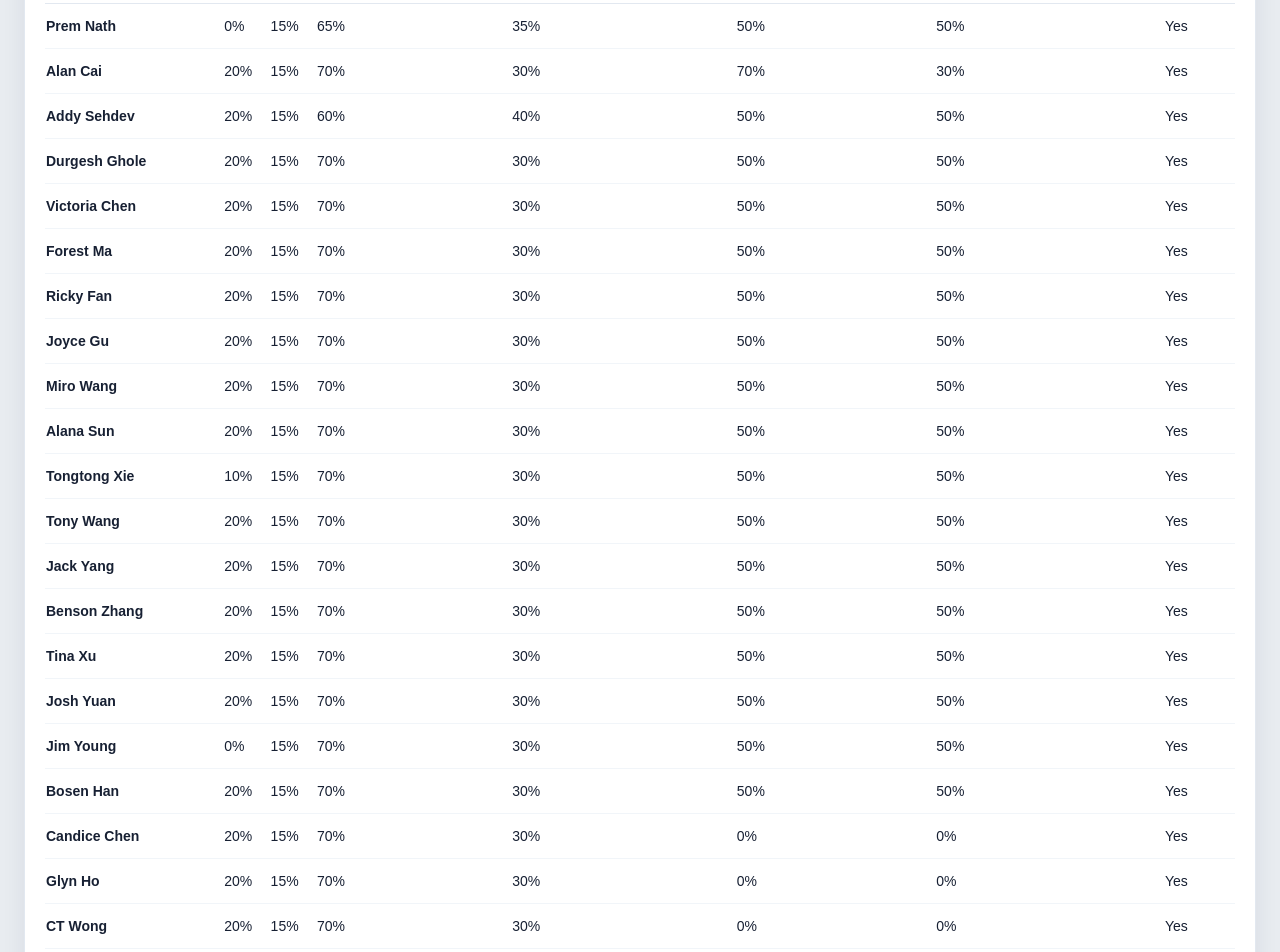
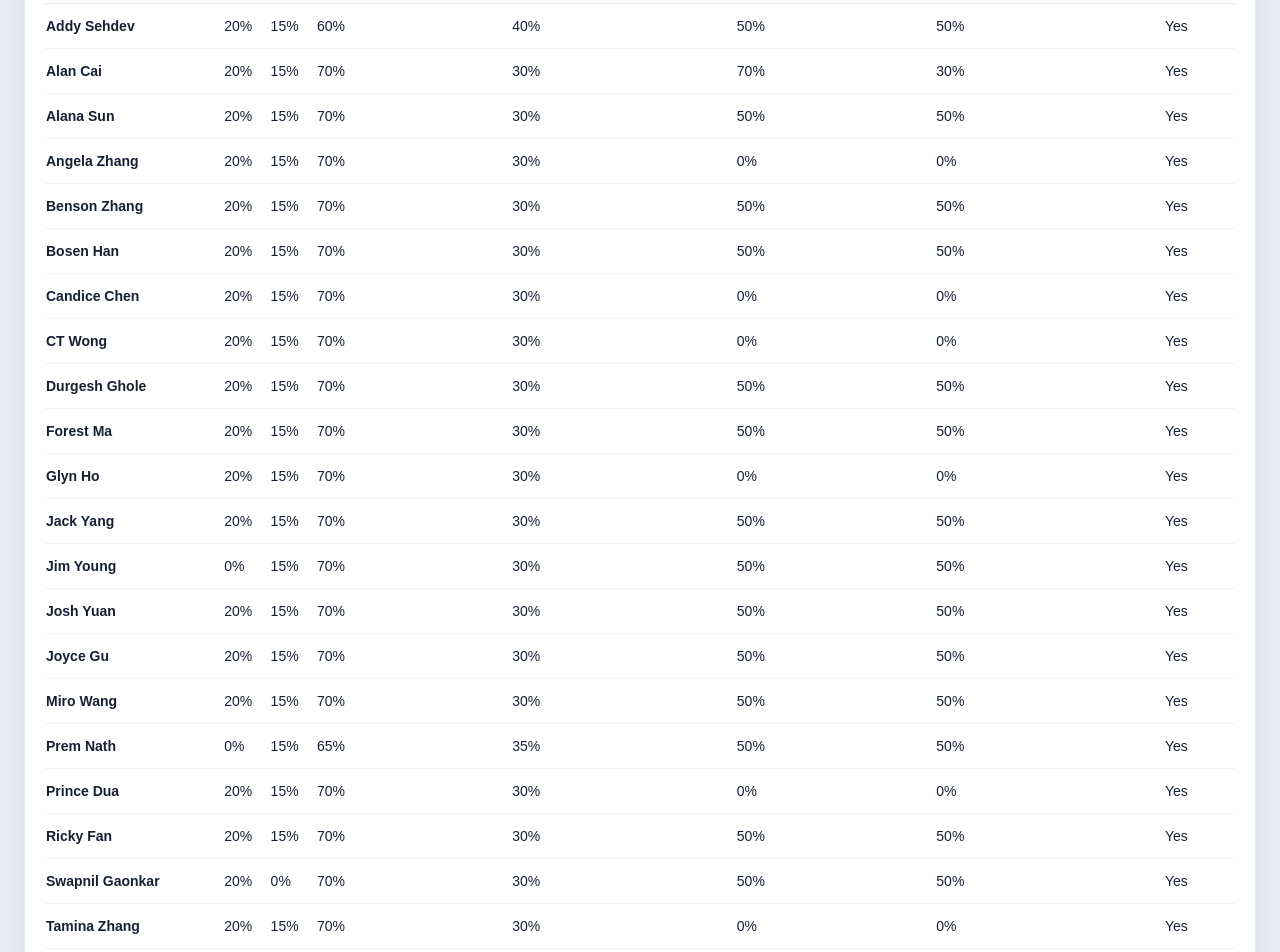
Before and after one commit to alexisgit111/commission-calculator, a Next.js app: page /settings in a window 1280 px wide. Shown: the part 380-1332 px from the top of the page. Built offline with nearby package versions, Linux system fonts and the light colour scheme.

Commit message:
Show distribution totals and sort agent database

```diff
--- a/lib/agents.ts
+++ b/lib/agents.ts
@@ -21,7 +21,8 @@ function normalizeRate(value: string | number | null): string {
   return String(value);
 }
 
-export const agents: AgentSeed[] = agentSplitData.map((agent) => ({
+export const agents: AgentSeed[] = agentSplitData
+  .map((agent) => ({
     ...agent,
     withholdingTaxRate: normalizeRate(agent.withholdingTaxRate),
     gstRate: normalizeRate(agent.gstRate),
@@ -29,7 +30,8 @@ export const agents: AgentSeed[] = agentSplitData.map((agent) => ({
     residentialCompanySplit: normalizeRate(agent.residentialCompanySplit),
     commercialLeaseAgentSplit: normalizeRate(agent.commercialLeaseAgentSplit),
     commercialLeaseCompanySplit: normalizeRate(agent.commercialLeaseCompanySplit)
-}));
+  }))
+  .sort((left, right) => left.name.localeCompare(right.name));
 
 export function snapshotAgent(agentId: string): AgentSettingsSnapshot {
   const agent = agents.find((item) => item.id === agentId) ?? agents[0];
--- a/lib/data/agent-splits.json
+++ b/lib/data/agent-splits.json
@@ -1,27 +1,277 @@
 [
-  { "id": "prem-nath", "name": "Prem Nath", "active": true, "withholdingTaxRate": "0", "gstRate": "0.15", "residentialAgentSplit": "0.65", "residentialCompanySplit": "0.35", "commercialLeaseAgentSplit": "0.5", "commercialLeaseCompanySplit": "0.5" },
-  { "id": "alan-cai", "name": "Alan Cai", "active": true, "withholdingTaxRate": "0.2", "gstRate": "0.15", "residentialAgentSplit": "0.7", "residentialCompanySplit": "0.3", "commercialLeaseAgentSplit": "0.7", "commercialLeaseCompanySplit": "0.3" },
-  { "id": "addy-sehdev", "name": "Addy Sehdev", "active": true, "withholdingTaxRate": "0.2", "gstRate": "0.15", "residentialAgentSplit": "0.6", "residentialCompanySplit": "0.4", "commercialLeaseAgentSplit": "0.5", "commercialLeaseCompanySplit": "0.5" },
-  { "id": "durgesh-ghole", "name": "Durgesh Ghole", "active": true, "withholdingTaxRate": "0.2", "gstRate": "0.15", "residentialAgentSplit": "0.7", "residentialCompanySplit": "0.3", "commercialLeaseAgentSplit": "0.5", "commercialLeaseCompanySplit": "0.5" },
-  { "id": "victoria-chen", "name": "Victoria Chen", "active": true, "withholdingTaxRate": "0.2", "gstRate": "0.15", "residentialAgentSplit": "0.7", "residentialCompanySplit": "0.3", "commercialLeaseAgentSplit": "0.5", "commercialLeaseCompanySplit": "0.5" },
-  { "id": "forest-ma", "name": "Forest Ma", "active": true, "withholdingTaxRate": "0.2", "gstRate": "0.15", "residentialAgentSplit": "0.7", "residentialCompanySplit": "0.3", "commercialLeaseAgentSplit": "0.5", "commercialLeaseCompanySplit": "0.5" },
-  { "id": "ricky-fan", "name": "Ricky Fan", "active": true, "withholdingTaxRate": "0.2", "gstRate": "0.15", "residentialAgentSplit": "0.7", "residentialCompanySplit": "0.3", "commercialLeaseAgentSplit": "0.5", "commercialLeaseCompanySplit": "0.5" },
-  { "id": "joyce-gu", "name": "Joyce Gu", "active": true, "withholdingTaxRate": "0.2", "gstRate": "0.15", "residentialAgentSplit": "0.7", "residentialCompanySplit": "0.3", "commercialLeaseAgentSplit": "0.5", "commercialLeaseCompanySplit": "0.5" },
-  { "id": "miro-wang", "name": "Miro Wang", "active": true, "withholdingTaxRate": "0.2", "gstRate": "0.15", "residentialAgentSplit": "0.7", "residentialCompanySplit": "0.3", "commercialLeaseAgentSplit": "0.5", "commercialLeaseCompanySplit": "0.5" },
-  { "id": "alana-sun", "name": "Alana Sun", "active": true, "withholdingTaxRate": "0.2", "gstRate": "0.15", "residentialAgentSplit": "0.7", "residentialCompanySplit": "0.3", "commercialLeaseAgentSplit": "0.5", "commercialLeaseCompanySplit": "0.5" },
-  { "id": "tongtong-xie", "name": "Tongtong Xie", "active": true, "withholdingTaxRate": "0.1", "gstRate": "0.15", "residentialAgentSplit": "0.7", "residentialCompanySplit": "0.3", "commercialLeaseAgentSplit": "0.5", "commercialLeaseCompanySplit": "0.5" },
-  { "id": "tony-wang", "name": "Tony Wang", "active": true, "withholdingTaxRate": "0.2", "gstRate": "0.15", "residentialAgentSplit": "0.7", "residentialCompanySplit": "0.3", "commercialLeaseAgentSplit": "0.5", "commercialLeaseCompanySplit": "0.5" },
-  { "id": "jack-yang", "name": "Jack Yang", "active": true, "withholdingTaxRate": "0.2", "gstRate": "0.15", "residentialAgentSplit": "0.7", "residentialCompanySplit": "0.3", "commercialLeaseAgentSplit": "0.5", "commercialLeaseCompanySplit": "0.5" },
-  { "id": "benson-zhang", "name": "Benson Zhang", "active": true, "withholdingTaxRate": "0.2", "gstRate": "0.15", "residentialAgentSplit": "0.7", "residentialCompanySplit": "0.3", "commercialLeaseAgentSplit": "0.5", "commercialLeaseCompanySplit": "0.5" },
-  { "id": "tina-xu", "name": "Tina Xu", "active": true, "withholdingTaxRate": "0.2", "gstRate": "0.15", "residentialAgentSplit": "0.7", "residentialCompanySplit": "0.3", "commercialLeaseAgentSplit": "0.5", "commercialLeaseCompanySplit": "0.5" },
-  { "id": "josh-yuan", "name": "Josh Yuan", "active": true, "withholdingTaxRate": "0.2", "gstRate": "0.15", "residentialAgentSplit": "0.7", "residentialCompanySplit": "0.3", "commercialLeaseAgentSplit": "0.5", "commercialLeaseCompanySplit": "0.5" },
-  { "id": "jim-young", "name": "Jim Young", "active": true, "withholdingTaxRate": "0", "gstRate": "0.15", "residentialAgentSplit": "0.7", "residentialCompanySplit": "0.3", "commercialLeaseAgentSplit": "0.5", "commercialLeaseCompanySplit": "0.5" },
-  { "id": "bosen-han", "name": "Bosen Han", "active": true, "withholdingTaxRate": "0.2", "gstRate": "0.15", "residentialAgentSplit": "0.7", "residentialCompanySplit": "0.3", "commercialLeaseAgentSplit": "0.5", "commercialLeaseCompanySplit": "0.5" },
-  { "id": "candice-chen", "name": "Candice Chen", "active": true, "withholdingTaxRate": "0.2", "gstRate": "0.15", "residentialAgentSplit": "0.7", "residentialCompanySplit": "0.3", "commercialLeaseAgentSplit": "0", "commercialLeaseCompanySplit": "0" },
-  { "id": "glyn-ho", "name": "Glyn Ho", "active": true, "withholdingTaxRate": "0.2", "gstRate": "0.15", "residentialAgentSplit": "0.7", "residentialCompanySplit": "0.3", "commercialLeaseAgentSplit": "0", "commercialLeaseCompanySplit": "0" },
-  { "id": "ct-wong", "name": "CT Wong", "active": true, "withholdingTaxRate": "0.2", "gstRate": "0.15", "residentialAgentSplit": "0.7", "residentialCompanySplit": "0.3", "commercialLeaseAgentSplit": "0", "commercialLeaseCompanySplit": "0" },
-  { "id": "prince-dua", "name": "Prince Dua", "active": true, "withholdingTaxRate": "0.2", "gstRate": "0.15", "residentialAgentSplit": "0.7", "residentialCompanySplit": "0.3", "commercialLeaseAgentSplit": "0", "commercialLeaseCompanySplit": "0" },
-  { "id": "swapnil-gaonkar", "name": "Swapnil Gaonkar", "active": true, "withholdingTaxRate": "0.2", "gstRate": "0", "residentialAgentSplit": "0.7", "residentialCompanySplit": "0.3", "commercialLeaseAgentSplit": "0.5", "commercialLeaseCompanySplit": "0.5" },
-  { "id": "angela-zhang", "name": "Angela Zhang", "active": true, "withholdingTaxRate": "0.2", "gstRate": "0.15", "residentialAgentSplit": "0.7", "residentialCompanySplit": "0.3", "commercialLeaseAgentSplit": "0", "commercialLeaseCompanySplit": "0" },
-  { "id": "tamina-zhang", "name": "Tamina Zhang", "active": true, "withholdingTaxRate": "0.2", "gstRate": "0.15", "residentialAgentSplit": "0.7", "residentialCompanySplit": "0.3", "commercialLeaseAgentSplit": "0", "commercialLeaseCompanySplit": "0" }
+  {
+    "id": "addy-sehdev",
+    "name": "Addy Sehdev",
+    "active": true,
+    "withholdingTaxRate": "0.2",
+    "gstRate": "0.15",
+    "residentialAgentSplit": "0.6",
+    "residentialCompanySplit": "0.4",
+    "commercialLeaseAgentSplit": "0.5",
+    "commercialLeaseCompanySplit": "0.5"
+  },
+  {
+    "id": "alan-cai",
+    "name": "Alan Cai",
+    "active": true,
+    "withholdingTaxRate": "0.2",
+    "gstRate": "0.15",
+    "residentialAgentSplit": "0.7",
+    "residentialCompanySplit": "0.3",
+    "commercialLeaseAgentSplit": "0.7",
+    "commercialLeaseCompanySplit": "0.3"
+  },
+  {
+    "id": "alana-sun",
+    "name": "Alana Sun",
+    "active": true,
+    "withholdingTaxRate": "0.2",
+    "gstRate": "0.15",
+    "residentialAgentSplit": "0.7",
+    "residentialCompanySplit": "0.3",
+    "commercialLeaseAgentSplit": "0.5",
+    "commercialLeaseCompanySplit": "0.5"
+  },
+  {
+    "id": "angela-zhang",
+    "name": "Angela Zhang",
+    "active": true,
+    "withholdingTaxRate": "0.2",
+    "gstRate": "0.15",
+    "residentialAgentSplit": "0.7",
+    "residentialCompanySplit": "0.3",
+    "commercialLeaseAgentSplit": "0",
+    "commercialLeaseCompanySplit": "0"
+  },
+  {
+    "id": "benson-zhang",
+    "name": "Benson Zhang",
+    "active": true,
+    "withholdingTaxRate": "0.2",
+    "gstRate": "0.15",
+    "residentialAgentSplit": "0.7",
+    "residentialCompanySplit": "0.3",
+    "commercialLeaseAgentSplit": "0.5",
+    "commercialLeaseCompanySplit": "0.5"
+  },
+  {
+    "id": "bosen-han",
+    "name": "Bosen Han",
+    "active": true,
+    "withholdingTaxRate": "0.2",
+    "gstRate": "0.15",
+    "residentialAgentSplit": "0.7",
+    "residentialCompanySplit": "0.3",
+    "commercialLeaseAgentSplit": "0.5",
+    "commercialLeaseCompanySplit": "0.5"
+  },
+  {
+    "id": "candice-chen",
+    "name": "Candice Chen",
+    "active": true,
+    "withholdingTaxRate": "0.2",
+    "gstRate": "0.15",
+    "residentialAgentSplit": "0.7",
+    "residentialCompanySplit": "0.3",
+    "commercialLeaseAgentSplit": "0",
+    "commercialLeaseCompanySplit": "0"
+  },
+  {
+    "id": "ct-wong",
+    "name": "CT Wong",
+    "active": true,
+    "withholdingTaxRate": "0.2",
+    "gstRate": "0.15",
+    "residentialAgentSplit": "0.7",
+    "residentialCompanySplit": "0.3",
+    "commercialLeaseAgentSplit": "0",
+    "commercialLeaseCompanySplit": "0"
+  },
+  {
+    "id": "durgesh-ghole",
+    "name": "Durgesh Ghole",
+    "active": true,
+    "withholdingTaxRate": "0.2",
+    "gstRate": "0.15",
+    "residentialAgentSplit": "0.7",
+    "residentialCompanySplit": "0.3",
+    "commercialLeaseAgentSplit": "0.5",
+    "commercialLeaseCompanySplit": "0.5"
+  },
+  {
+    "id": "forest-ma",
+    "name": "Forest Ma",
+    "active": true,
+    "withholdingTaxRate": "0.2",
+    "gstRate": "0.15",
+    "residentialAgentSplit": "0.7",
+    "residentialCompanySplit": "0.3",
+    "commercialLeaseAgentSplit": "0.5",
+    "commercialLeaseCompanySplit": "0.5"
+  },
+  {
+    "id": "glyn-ho",
+    "name": "Glyn Ho",
+    "active": true,
+    "withholdingTaxRate": "0.2",
+    "gstRate": "0.15",
+    "residentialAgentSplit": "0.7",
+    "residentialCompanySplit": "0.3",
+    "commercialLeaseAgentSplit": "0",
+    "commercialLeaseCompanySplit": "0"
+  },
+  {
+    "id": "jack-yang",
+    "name": "Jack Yang",
+    "active": true,
+    "withholdingTaxRate": "0.2",
+    "gstRate": "0.15",
+    "residentialAgentSplit": "0.7",
+    "residentialCompanySplit": "0.3",
+    "commercialLeaseAgentSplit": "0.5",
+    "commercialLeaseCompanySplit": "0.5"
+  },
+  {
+    "id": "jim-young",
+    "name": "Jim Young",
+    "active": true,
+    "withholdingTaxRate": "0",
+    "gstRate": "0.15",
+    "residentialAgentSplit": "0.7",
+    "residentialCompanySplit": "0.3",
+    "commercialLeaseAgentSplit": "0.5",
+    "commercialLeaseCompanySplit": "0.5"
+  },
+  {
+    "id": "josh-yuan",
+    "name": "Josh Yuan",
+    "active": true,
+    "withholdingTaxRate": "0.2",
+    "gstRate": "0.15",
+    "residentialAgentSplit": "0.7",
+    "residentialCompanySplit": "0.3",
+    "commercialLeaseAgentSplit": "0.5",
+    "commercialLeaseCompanySplit": "0.5"
+  },
+  {
+    "id": "joyce-gu",
+    "name": "Joyce Gu",
+    "active": true,
+    "withholdingTaxRate": "0.2",
+    "gstRate": "0.15",
+    "residentialAgentSplit": "0.7",
+    "residentialCompanySplit": "0.3",
+    "commercialLeaseAgentSplit": "0.5",
+    "commercialLeaseCompanySplit": "0.5"
+  },
+  {
+    "id": "miro-wang",
+    "name": "Miro Wang",
+    "active": true,
+    "withholdingTaxRate": "0.2",
+    "gstRate": "0.15",
+    "residentialAgentSplit": "0.7",
+    "residentialCompanySplit": "0.3",
+    "commercialLeaseAgentSplit": "0.5",
+    "commercialLeaseCompanySplit": "0.5"
+  },
+  {
+    "id": "prem-nath",
+    "name": "Prem Nath",
+    "active": true,
+    "withholdingTaxRate": "0",
+    "gstRate": "0.15",
+    "residentialAgentSplit": "0.65",
+    "residentialCompanySplit": "0.35",
+    "commercialLeaseAgentSplit": "0.5",
+    "commercialLeaseCompanySplit": "0.5"
+  },
+  {
+    "id": "prince-dua",
+    "name": "Prince Dua",
+    "active": true,
+    "withholdingTaxRate": "0.2",
+    "gstRate": "0.15",
+    "residentialAgentSplit": "0.7",
+    "residentialCompanySplit": "0.3",
+    "commercialLeaseAgentSplit": "0",
+    "commercialLeaseCompanySplit": "0"
+  },
+  {
+    "id": "ricky-fan",
+    "name": "Ricky Fan",
+    "active": true,
+    "withholdingTaxRate": "0.2",
+    "gstRate": "0.15",
+    "residentialAgentSplit": "0.7",
+    "residentialCompanySplit": "0.3",
+    "commercialLeaseAgentSplit": "0.5",
+    "commercialLeaseCompanySplit": "0.5"
+  },
+  {
+    "id": "swapnil-gaonkar",
+    "name": "Swapnil Gaonkar",
+    "active": true,
+    "withholdingTaxRate": "0.2",
+    "gstRate": "0",
+    "residentialAgentSplit": "0.7",
+    "residentialCompanySplit": "0.3",
+    "commercialLeaseAgentSplit": "0.5",
+    "commercialLeaseCompanySplit": "0.5"
+  },
+  {
+    "id": "tamina-zhang",
+    "name": "Tamina Zhang",
+    "active": true,
+    "withholdingTaxRate": "0.2",
+    "gstRate": "0.15",
+    "residentialAgentSplit": "0.7",
+    "residentialCompanySplit": "0.3",
+    "commercialLeaseAgentSplit": "0",
+    "commercialLeaseCompanySplit": "0"
+  },
+  {
+    "id": "tina-xu",
+    "name": "Tina Xu",
+    "active": true,
+    "withholdingTaxRate": "0.2",
+    "gstRate": "0.15",
+    "residentialAgentSplit": "0.7",
+    "residentialCompanySplit": "0.3",
+    "commercialLeaseAgentSplit": "0.5",
+    "commercialLeaseCompanySplit": "0.5"
+  },
+  {
+    "id": "tongtong-xie",
+    "name": "Tongtong Xie",
+    "active": true,
+    "withholdingTaxRate": "0.1",
+    "gstRate": "0.15",
+    "residentialAgentSplit": "0.7",
+    "residentialCompanySplit": "0.3",
+    "commercialLeaseAgentSplit": "0.5",
+    "commercialLeaseCompanySplit": "0.5"
+  },
+  {
+    "id": "tony-wang",
+    "name": "Tony Wang",
+    "active": true,
+    "withholdingTaxRate": "0.2",
+    "gstRate": "0.15",
+    "residentialAgentSplit": "0.7",
+    "residentialCompanySplit": "0.3",
+    "commercialLeaseAgentSplit": "0.5",
+    "commercialLeaseCompanySplit": "0.5"
+  },
+  {
+    "id": "victoria-chen",
+    "name": "Victoria Chen",
+    "active": true,
+    "withholdingTaxRate": "0.2",
+    "gstRate": "0.15",
+    "residentialAgentSplit": "0.7",
+    "residentialCompanySplit": "0.3",
+    "commercialLeaseAgentSplit": "0.5",
+    "commercialLeaseCompanySplit": "0.5"
+  }
 ]
--- a/lib/pdf/statement.tsx
+++ b/lib/pdf/statement.tsx
@@ -43,6 +43,8 @@ function StatementRow({ label, detail, value, alternate = false, total = false,
 
 export function CommissionStatementPdf({ input, result }: { input: CommissionInput; result: CommissionResult }) {
   const firstGrossBaseCents = input.grossItems[0]?.baseAmountCents ?? 0;
+  const adminFeeCents = input.plusItems.find((item) => item.description === "Admin Fee")?.amountCents ?? 0;
+  const companyDistributionCents = result.totalCompanyCommissionCents + adminFeeCents;
   const logoSource = typeof window === "undefined" ? "/brand/harcourts-golden-links.png" : new URL("/brand/harcourts-golden-links.png", window.location.origin).toString();
 
   return (
@@ -96,11 +98,14 @@ export function CommissionStatementPdf({ input, result }: { input: CommissionInp
               </View>
             );
           })}
+          <StatementRow label="Agent Total Distribution" value={result.totalAgentCommissionCents} alternate total />
         </View>
 
         <View style={styles.section}>
           <Text style={styles.sectionTitle}>Office Split</Text>
           <StatementRow label="Office Share" value={result.totalCompanyCommissionCents} />
+          {adminFeeCents !== 0 && <StatementRow label="Admin Fee" value={adminFeeCents} indent alternate />}
+          <StatementRow label="Company Distribution" detail="Office share + Admin Fee" value={companyDistributionCents} alternate total />
           <Text style={styles.footnote}>100.00% of {formatMoney(result.commissionAvailableForSplitCents)} Commission Available for Split</Text>
         </View>
       </Page>
```
Also changed, not shown: app/commission/new/page.tsx (+25 -11 lines). Lines whose indentation alone changed are shown as unchanged.
